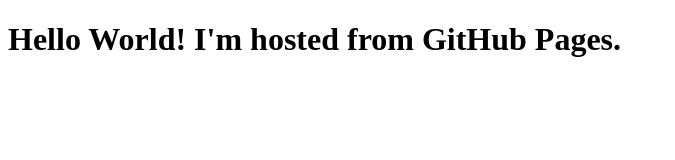
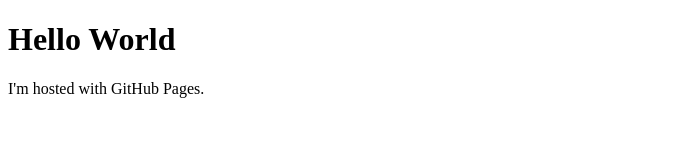
Before and after one commit to decsa17/decsa17.github.io, a plain HTML site: page index.html in a window 1280 px wide. Shown: the whole page, without its empty margins (0-675 px from the left). Drawn offline with Linux system fonts and the light colour scheme.

Commit message:
Update index.html

```diff
--- a/index.html
+++ b/index.html
@@ -1,14 +1,7 @@
 <!DOCTYPE html>
-<html lang="en">
-  <head>
-    <meta charset="UTF-8">
-    <meta name="viewport" content="width=device-width, initial-scale=1.0">
-    <meta http-equiv="X-UA-Compatible" content="ie=edge">
-    <title>HTML 5 Boilerplate</title>
-    <link rel="stylesheet" href="style.css">
-  </head>
-  <body>
-    <h1>Hello World! I'm hosted from GitHub Pages.</h1>
-	<script src="index.js"></script>
-  </body>
+<html>
+<body>
+<h1>Hello World</h1>
+<p>I'm hosted with GitHub Pages.</p>
+</body>
 </html>
```
